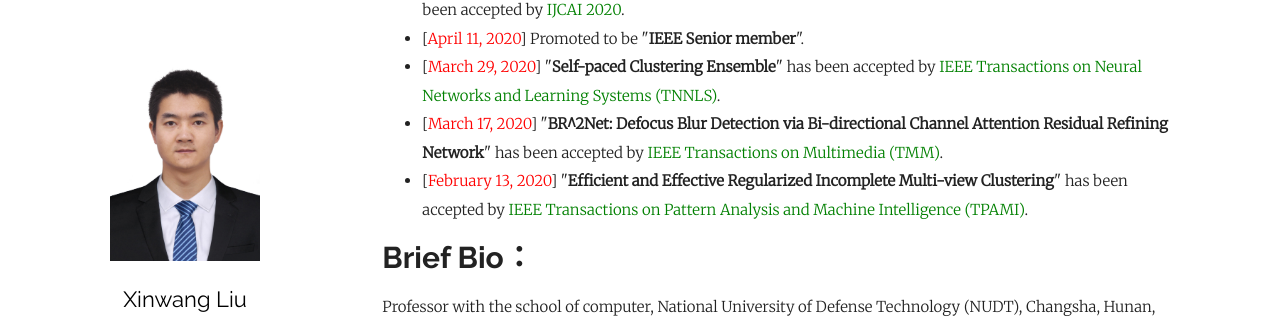
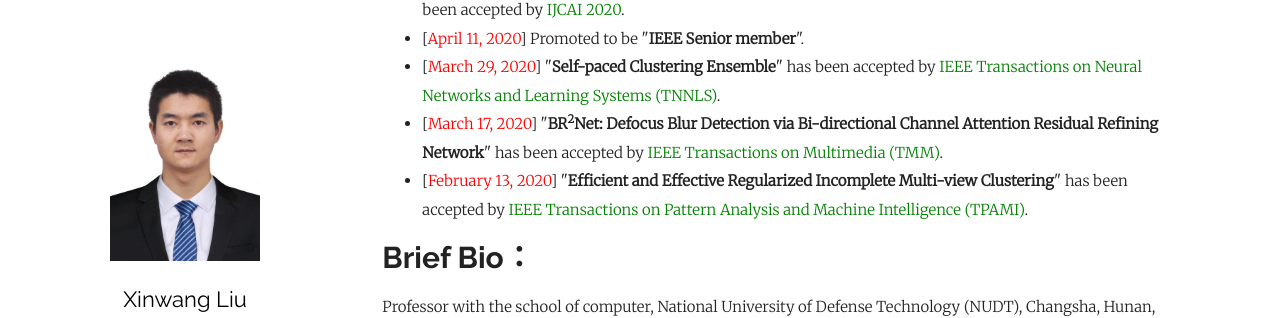
Before and after one commit to wx-liang/xinwangliu.github.io, a Jekyll site: the page built from index.md, in a window 1280 px wide and 900 px high. Shown: the part 156-474 px from the top of the window. Built offline with Jekyll 4.4.1, drawn with Linux system fonts in a browser that asks for light colours; our own code applies the rules of GitHub Pages for plain Markdown files.

Commit message:
Update index.md

```diff
--- a/index.md
+++ b/index.md
@@ -10,7 +10,7 @@ layout: page
 
 <li>[<font color="red">March 29, 2020</font>]  "<b>Self-paced Clustering Ensemble</b>" has been accepted by <font color="green">IEEE Transactions on Neural Networks and Learning Systems (TNNLS)</font>.</li>
 
-<li>[<font color="red">March 17, 2020</font>]  "<b>BR^2Net: Defocus Blur Detection via Bi-directional Channel Attention Residual Refining Network</b>" has been accepted by <font color="green">IEEE Transactions on Multimedia (TMM)</font>.</li>
+<li>[<font color="red">March 17, 2020</font>]  "<b>BR<sup>2</sup>Net: Defocus Blur Detection via Bi-directional Channel Attention Residual Refining Network</b>" has been accepted by <font color="green">IEEE Transactions on Multimedia (TMM)</font>.</li>
 
 <li>[<font color="red">February 13, 2020</font>]  "<b>Efficient and Effective Regularized Incomplete Multi-view Clustering</b>" has been accepted by <font color="green">IEEE Transactions on Pattern Analysis and Machine Intelligence (TPAMI)</font>.</li>
 </ul>
```
